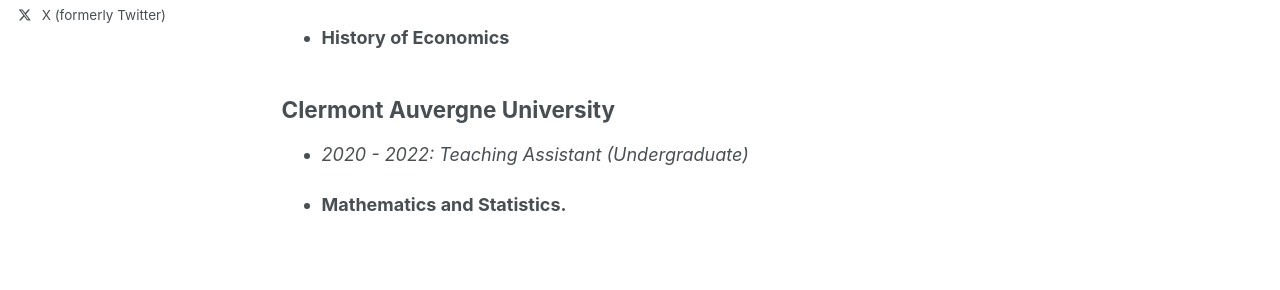
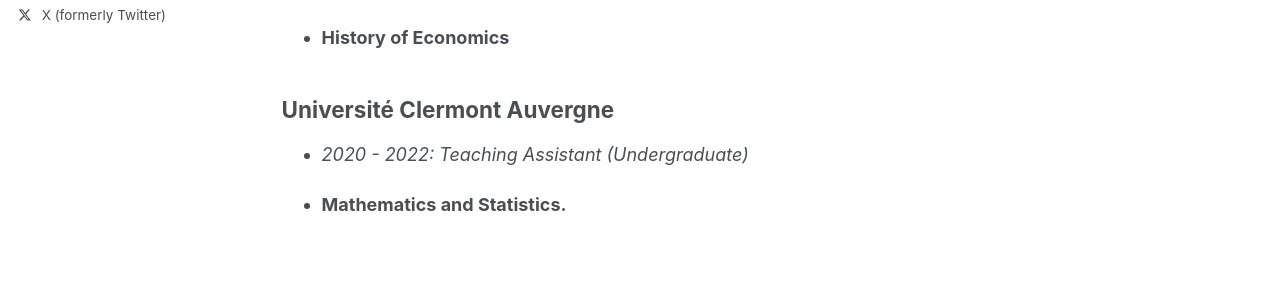
Before and after one commit to mboundordiouf/mboundordiouf.github.io, a Jekyll site: the page built from teaching.md, in a window 1280 px wide and 1122 px high. Shown: the part 490-780 px from the top of the window. Built offline with Jekyll 4.4.1, drawn with Linux system fonts in a browser that asks for light colours.

Commit message:
Update teaching.md

```diff
--- a/teaching.md
+++ b/teaching.md
@@ -20,7 +20,7 @@ author_profile: true
 
  * **History of Economics**
 
-## Clermont Auvergne University
+## Université Clermont Auvergne
 
 * *2020 - 2022: Teaching Assistant (Undergraduate)*
 
```
